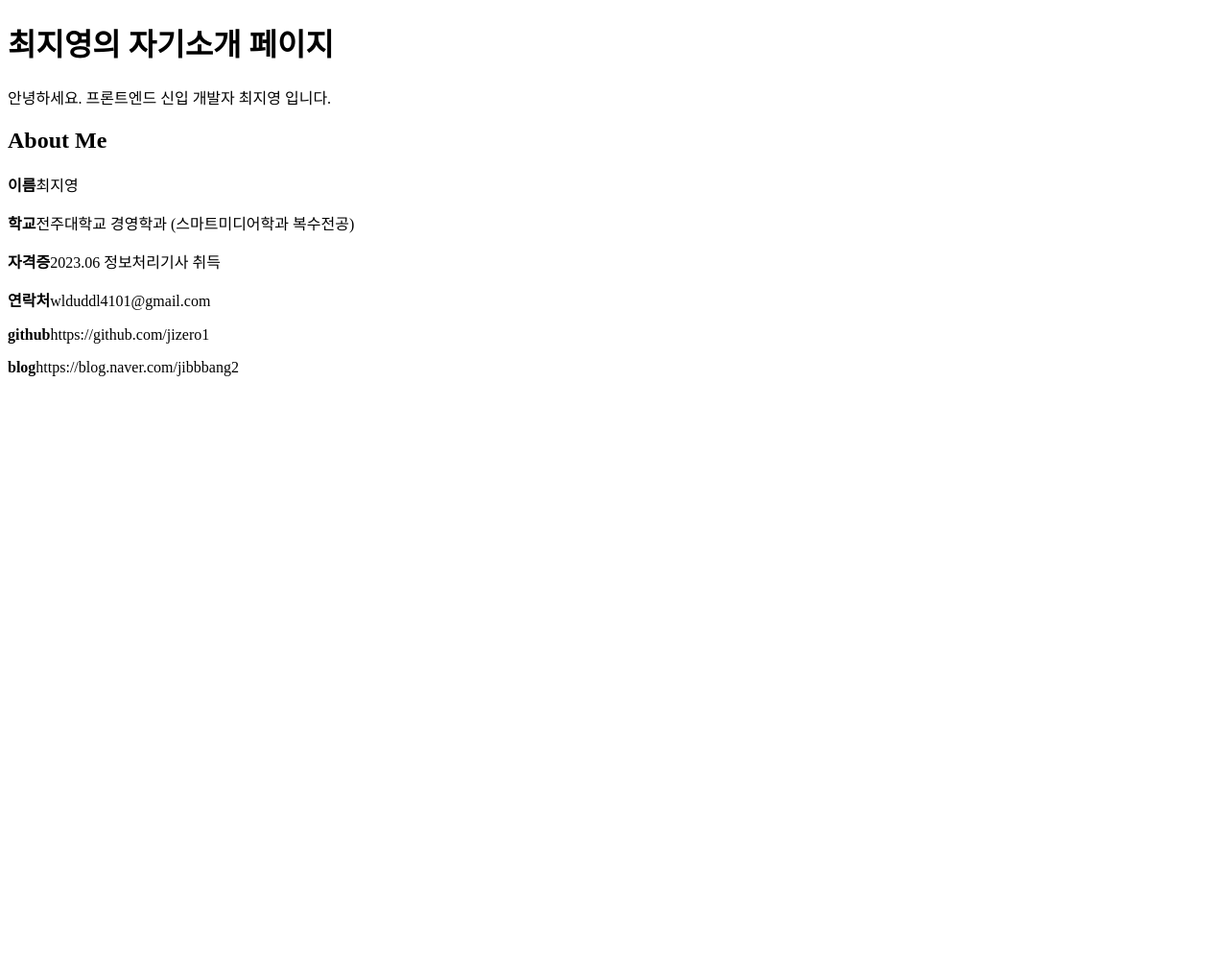
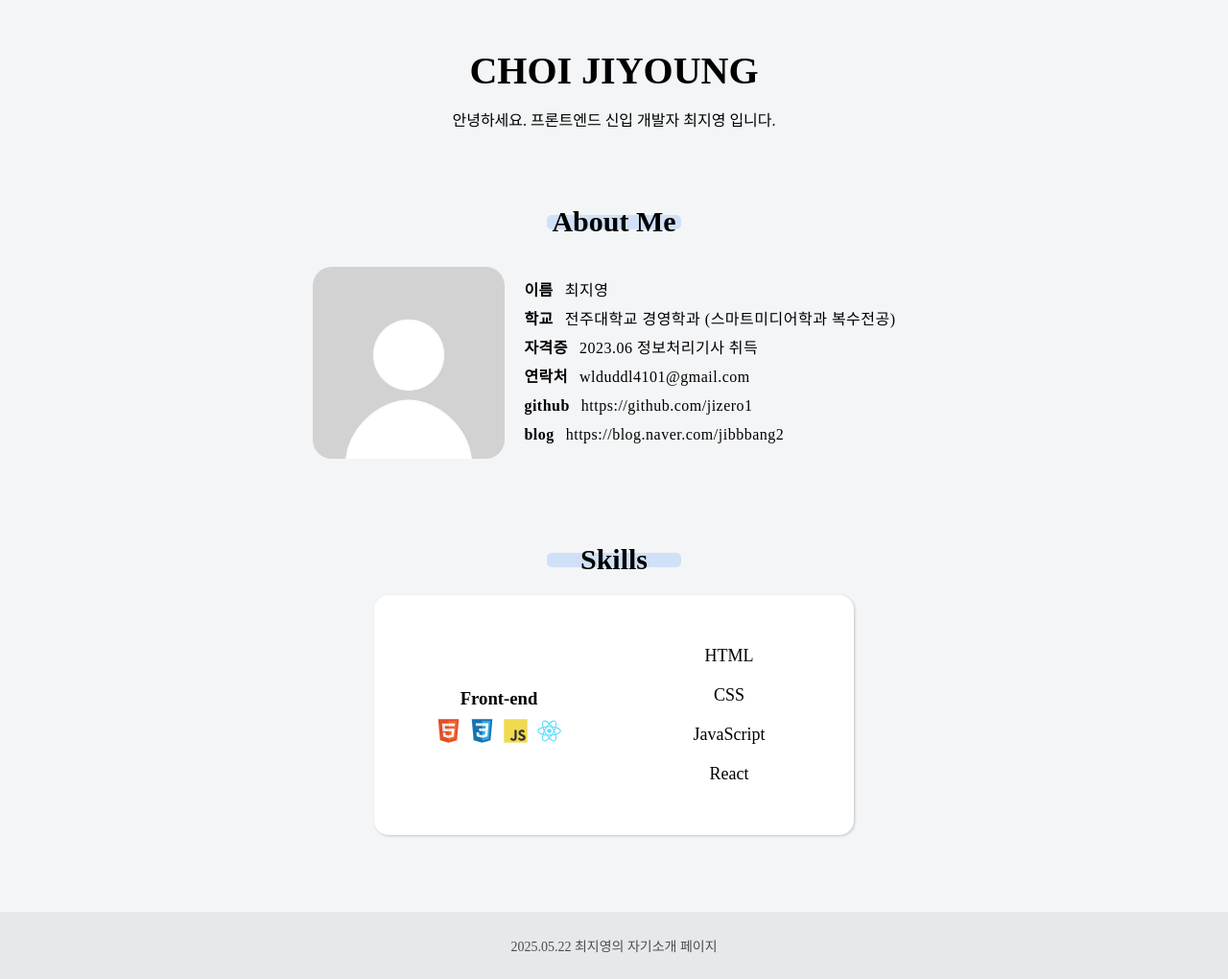
Before and after one commit to jizero1/comento_study, a plain HTML site: page study_1/index.html in a window 1280 px wide. Shown: the whole page at 96% size. Before the commit the page ends 800 px from the top, so only its background shows below. Drawn offline with Linux system fonts and the light colour scheme.

Commit message:
feat: skills작성 및 css 스타일 수정

```diff
--- a/study_1/index.html
+++ b/study_1/index.html
@@ -9,23 +9,54 @@
 </head>
 
 <body>
-    <header>
+    <div class="container">
+        <header class="header common-flex">
             <!-- 간략 소개 -->
-        <h1>최지영의 자기소개 페이지</h1>
+            <h1>CHOI JIYOUNG</h1>
             <p>안녕하세요. 프론트엔드 신입 개발자 최지영 입니다.</p>
         </header>
-    <!-- 이름, 학교, 자격증, 연락처, github주소 등 -->
+        <!-- about : 이름, 학교, 자격증, 연락처, github주소 등 -->
         <section id="about">
-        <h2>About Me</h2>
-        <article>
+            <h2 class="title common-flex">About Me</h2>
+            <article class="about-container common-flex">
+                <img class="about-img" src="./image/aboutImg.jpg" alt="프로필이미지">
+                <div class="about-text">
                     <p><strong>이름</strong>최지영</p>
                     <p><strong>학교</strong>전주대학교 경영학과 (스마트미디어학과 복수전공)</p>
                     <p><strong>자격증</strong>2023.06 정보처리기사 취득</p>
                     <p><strong>연락처</strong>wlduddl4101@gmail.com</p>
                     <p><strong>github</strong>https://github.com/jizero1</p>
                     <p><strong>blog</strong>https://blog.naver.com/jibbbang2</p>
+                </div>
             </article>
         </section>
+        <!-- skills : 기술스택 나열-->
+        <section id="skills">
+            <h2 class="title common-flex">Skills</h2>
+            <article class="skills-container">
+                <div>
+                    <h3>Front-end</h3>
+                    <div class="skills-images">
+                        <img src="./image/html5.svg" alt="html5아이콘">
+                        <img src="./image/css3.svg" alt="css3아이콘">
+                        <img src="./image/js.svg" alt="js아이콘">
+                        <img src="./image/react.svg" alt="react아이콘">
+                    </div>
+                </div>
+
+                <ul class="common-flex">
+                    <li>HTML</li>
+                    <li>CSS</li>
+                    <li>JavaScript</li>
+                    <li>React</li>
+                </ul>
+            </article>
+        </section>
+    </div>
+    <!-- footer -->
+    <footer id="footer">
+        <p>2025.05.22 최지영의 자기소개 페이지</p>
+    </footer>
 </body>
 
 </html>
--- a/study_1/style.css
+++ b/study_1/style.css
@@ -1,8 +1,150 @@
-.box {
-    width: 100px;
-    height: 100px;
-    background-color: pink;
-    padding: 10px; /* 내부 여백을 10px만큼 준다 */
-    margin: 20px; /* 외부 여백을 20px만큼 준다 */
-    border: 1px solid black; /* 1px 두께, solid스타일의 검정색 테두리 */
+.common-flex {
+    display: flex;
+    justify-content: center;
+    align-items: center;
 }
+
+* {
+    margin: 0px;
+    box-sizing: border-box;
+}
+
+body {
+    width: 100vw;
+    height: 950px;
+}
+
+.container {
+    width: 100%;
+    height: 100%;
+    background-color: rgb(243, 245, 247);
+    padding: 50px;
+}
+
+/* --------- 헤더 ---------  */
+.header {
+    flex-direction: column;
+    margin-bottom: 40px;
+}
+
+.header h1 {
+    font-size: 40px;
+    padding-bottom: 15px;
+}
+
+/* ---------- about --------  */
+#about {
+    width: 100%;
+    height: 350px;
+    display: flex;
+    justify-content: center;
+    align-items: center;
+    flex-direction: column;
+}
+
+.title {
+    font-size: 30px;
+    margin-bottom: 20px;
+    position: relative;
+    z-index: 1;
+}
+
+.title::before {
+    content: "";
+    width: 140px;
+    height: 15px;
+    border-radius: 5px;
+    background-color: rgba(155, 195, 244, 0.4);
+    position: absolute;
+    z-index: -1;
+}
+
+#about .about-container {
+    width: 100%;
+}
+
+#about .about-img {
+    width: 200px;
+    height: 200px;
+    border-radius: 20px;
+}
+
+#about .about-text {
+    padding: 20px;
+    display: flex;
+    justify-content: center;
+    flex-direction: column;
+}
+
+#about .about-text p {
+    line-height: 30px;
+    letter-spacing: 0.5px;
+}
+
+#about .about-text strong {
+    margin-right: 12px;
+}
+
+
+/* ---------- skills --------- */
+#skills {
+    width: 100%;
+    margin-top: 40px;
+    display: flex;
+    justify-content: center;
+    align-items: center;
+    flex-direction: column;
+}
+
+#skills .skills-container {
+    width: 500px;
+    height: 250px;
+    display: grid;
+    grid-template-columns: repeat(2, 1fr);
+    align-items: center;
+    justify-items: center;
+    padding: 10px;
+    background-color: white;
+    border-radius: 15px;
+    box-shadow: 1px 1px 3px rgb(0, 0, 0, 0.2);
+}
+
+.skills-container h3 {
+    text-align: center;
+}
+
+.skills-images {
+    display: flex;
+    margin-top: 10px;
+}
+
+.skills-images img {
+    width: 25px;
+    margin: 0px 5px 0px 5px;
+}
+
+.skills-container ul {
+    list-style: none;
+    flex-direction: column;
+    padding: 0px;
+}
+
+.skills-container ul li {
+    font-size: 18px;
+    margin: 10px 0px 10px 0px;
+}
+
+/* ---------- footer -------- */
+#footer {
+    width: 100%;
+    height: 70px;
+    background-color: rgb(230, 232, 234);
+    display: flex;
+    justify-content: center;
+    align-items: center;
+}
+
+#footer p {
+    color: rgb(77, 77, 77);
+    font-size: 14px;
+}
```
Also changed, not shown: study_1/image/aboutImg.jpg (added), study_1/image/css3.svg (added), study_1/image/html5.svg (added), study_1/image/js.svg (added), study_1/image/react.svg (added), 3 other files. Lines whose indentation alone changed are shown as unchanged.
